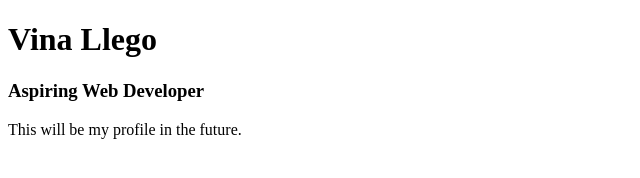
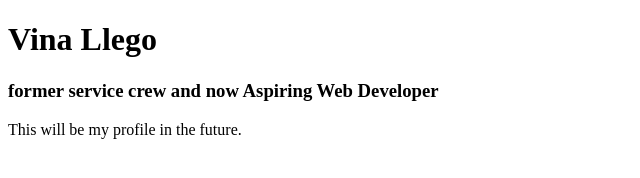
Before and after one commit to viiiina/viiiina.github.io, a plain HTML site: page index.html in a window 1280 px wide. Shown: the whole page, without its empty margins (0-640 px from the left). Drawn offline with Linux system fonts and the light colour scheme.

Commit message:
Added my previoue work

```diff
--- a/index.html
+++ b/index.html
@@ -5,7 +5,7 @@
     </head>
     <body>
         <h1>Vina Llego</h1>
-        <h3>Aspiring Web Developer</h3>
+        <h3>former service crew and now Aspiring Web Developer</h3>
         This will be my profile in the future.
     </body>
 </html>
```
